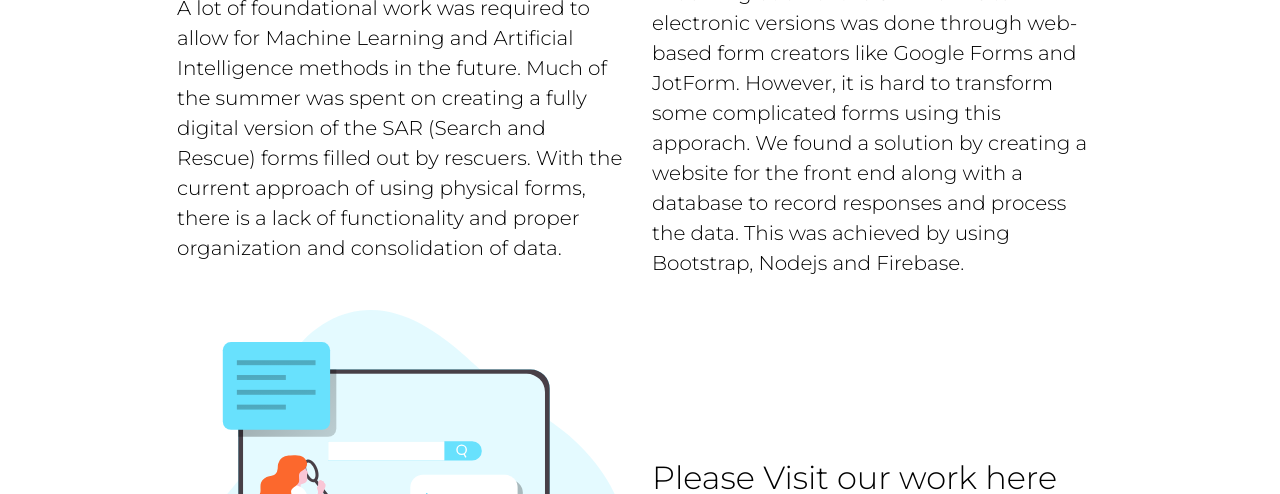
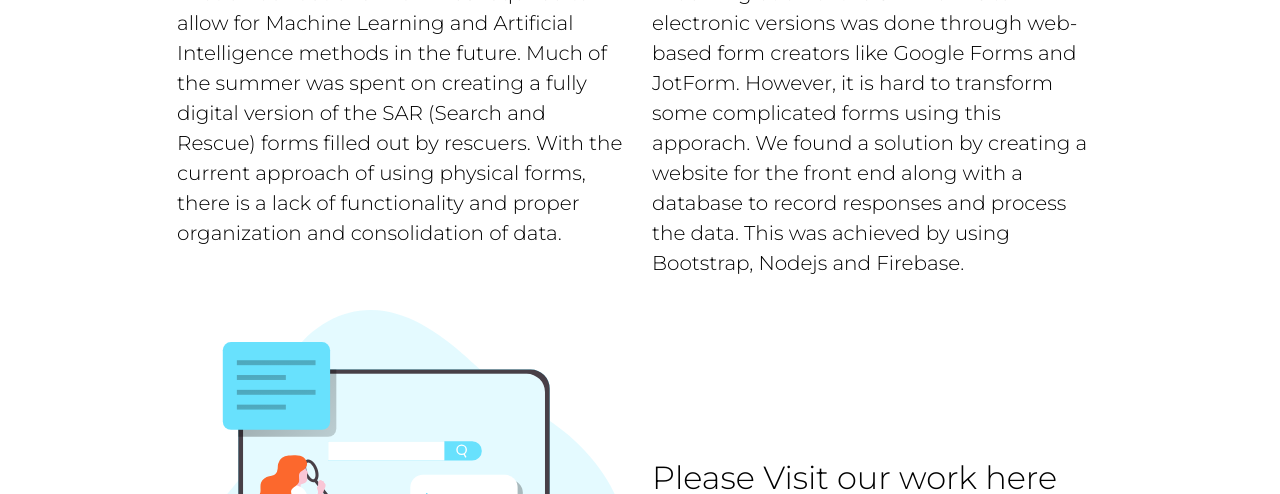
Before and after one commit to qaz6209031/Cal-Poly-Surp-Website, a plain HTML site: page index.html in a window 1280 px wide. Shown: the part 662-1156 px from the top of the page. Drawn offline with nearby package versions, Linux system fonts and the light colour scheme.

Commit message:
change current work alignment

```diff
--- a/index.html
+++ b/index.html
@@ -128,7 +128,7 @@
     <!-- Current Work -->
     <section id="current-work">
       <div class="container pt-3">
-        <div class="row align-items-center justify-content-center">
+        <div class="row justify-content-center">
           <div class="col-md-5">
             <h2>Background</h2>
             <p>
```
